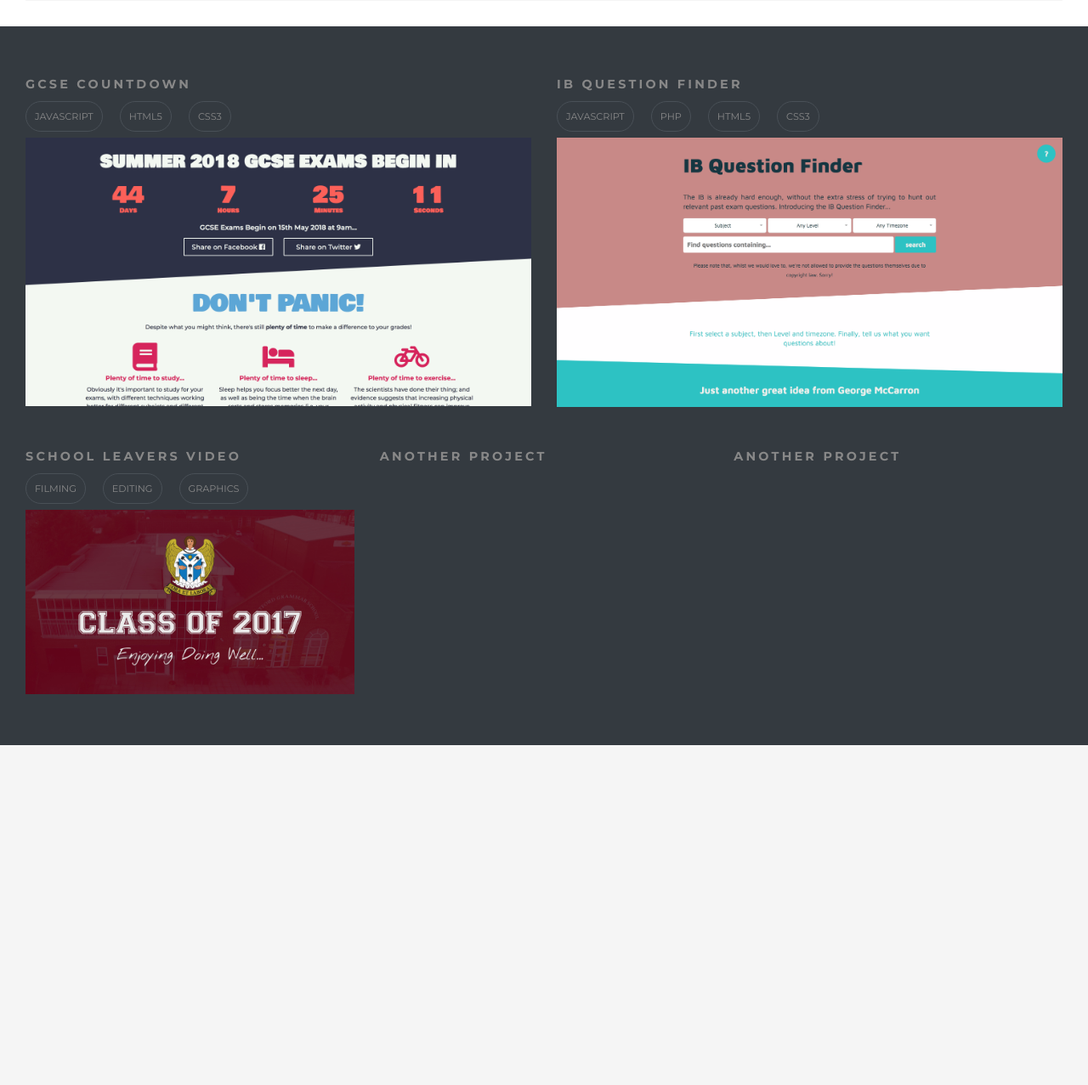
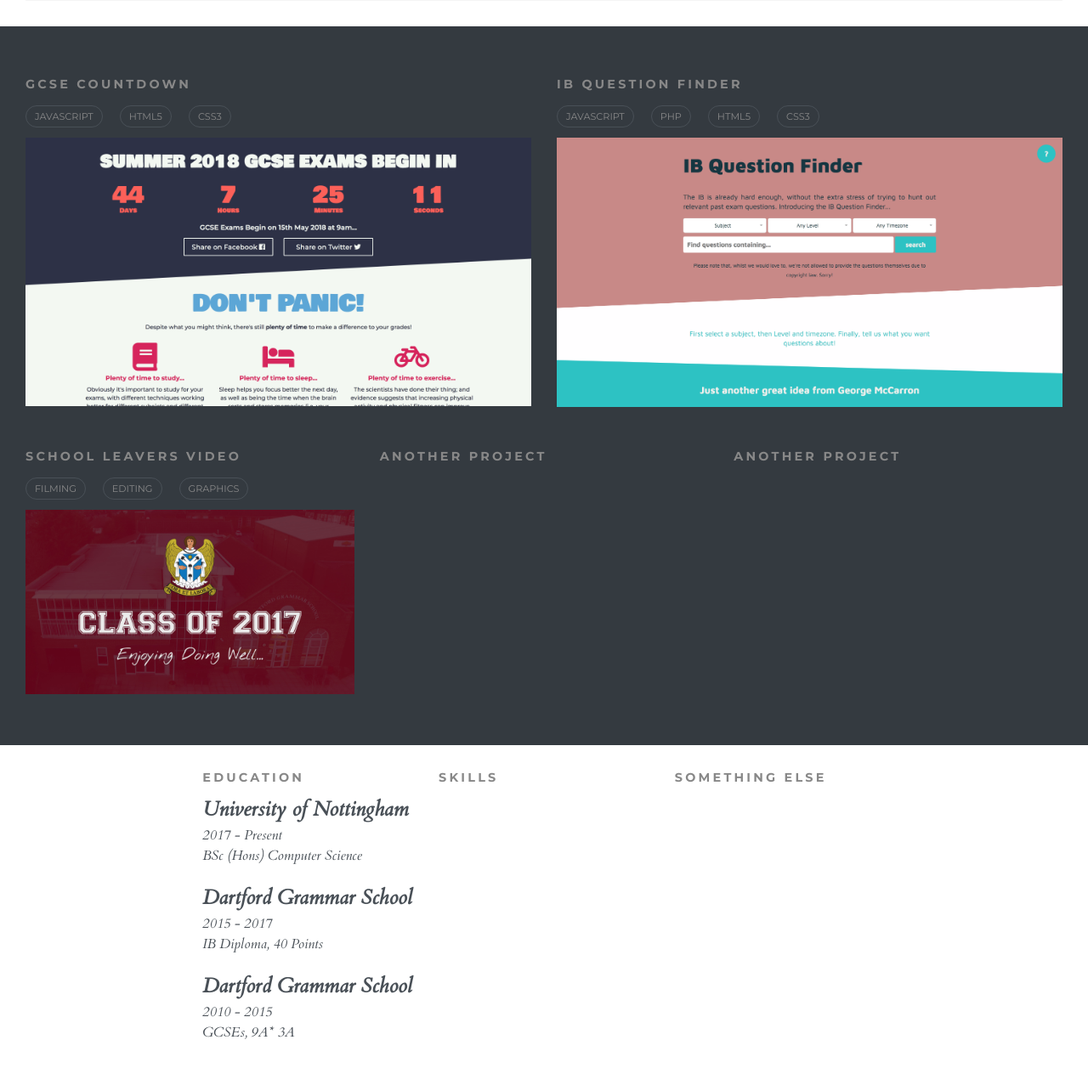
Before and after one commit to george1410/personal-site, a PHP site: page / in a window 1280 px wide. Shown: the part 708-1985 px from the top of the page at 85% size. Before the commit the page ends 1585 px from the top, so only its background shows below. Run offline with PHP 8.4, Linux system fonts and the light colour scheme; some libraries are stand-ins or nearby versions.

Commit message:
added education section

```diff
--- a/index.php
+++ b/index.php
@@ -5,7 +5,7 @@
     <meta name="viewport" content="width=device-width, initial-scale=1.0, shrink-to-fit=no">
     <meta http-equiv="X-UA-Compatible" content="ie=edge">
     <title>George McCarron</title>
-    <link href="https://fonts.googleapis.com/css?family=Cardo:400,400i,700|Montserrat:400,500,700" rel="stylesheet">
+    <link href="https://fonts.googleapis.com/css?family=Cardo:400,400i,700,700i|Montserrat:400,500,700" rel="stylesheet">
     <link rel="stylesheet" href="https://maxcdn.bootstrapcdn.com/bootstrap/4.0.0/css/bootstrap.min.css" integrity="sha384-Gn5384xqQ1aoWXA+058RXPxPg6fy4IWvTNh0E263XmFcJlSAwiGgFAW/dAiS6JXm" crossorigin="anonymous">
     <script defer src="https://use.fontawesome.com/releases/v5.0.9/js/all.js" integrity="sha384-8iPTk2s/jMVj81dnzb/iFR2sdA7u06vHJyyLlAd4snFpCl/SnyUjRrbdJsw1pGIl" crossorigin="anonymous"></script>
     <link rel="stylesheet" href="style.css">
@@ -87,5 +87,39 @@
             </div>
         </div>
     </div>
+    <div class="container-full padder">
+        <div class="row justify-content-center">
+            <div class="col-md-8">
+                <div class="row">
+                    <div class="col-md-4">
+                        <h2>Education</h2>
+                        <ul class="edu-list">
+                            <li>University of Nottingham</li>
+                            <ul>
+                                <li>2017 - Present</li>
+                                <li>BSc (Hons) Computer Science</li>
+                            </ul>
+                            <li>Dartford Grammar School</li>
+                            <ul>
+                                <li>2015 - 2017</li>
+                                <li>IB Diploma, 40 Points</li>
+                            </ul>
+                            <li>Dartford Grammar School</li>
+                            <ul>
+                                <li>2010 - 2015</li>
+                                <li>GCSEs, 9A* 3A</li>
+                            </ul>
+                        </ul>
+                    </div>
+                    <div class="col-md-4">
+                        <h2>Skills</h2>
+                    </div>
+                    <div class="col-md-4">
+                        <h2>Something Else</h2>
+                    </div>
+                </div>
+            </div>
+        </div>
+    </div>
 </body>
 </html>
--- a/style.css
+++ b/style.css
@@ -105,7 +105,7 @@ h2 {
     font-weight: 200;
     text-transform: uppercase;
     border: #495057 solid 1px;
-    padding: 10px;
+    padding: 5px 10px;
     margin-right: 20px;
     border-radius: 1.2rem;
 }
@@ -114,3 +114,33 @@ h2 {
     margin-bottom: 15px;
     margin-top: 15px;
 }
+
+.padder {
+    padding: 30px;
+}
+
+.edu-list {
+    color: #495057;
+}
+
+.edu-list li {
+    list-style-type: none;
+    font-size: 1.5rem;
+    font-style: italic;
+    font-weight: 700;
+}
+
+.edu-list ul li {
+    font-size: 1rem;
+    font-style: italic;
+    font-weight: 400;
+}
+
+.edu-list ul {
+    margin-bottom: 20px;
+}
+
+.edu-list, .edu-list ul {
+    padding: 0;
+    font-family: 'Cardo', serif;
+}
```
